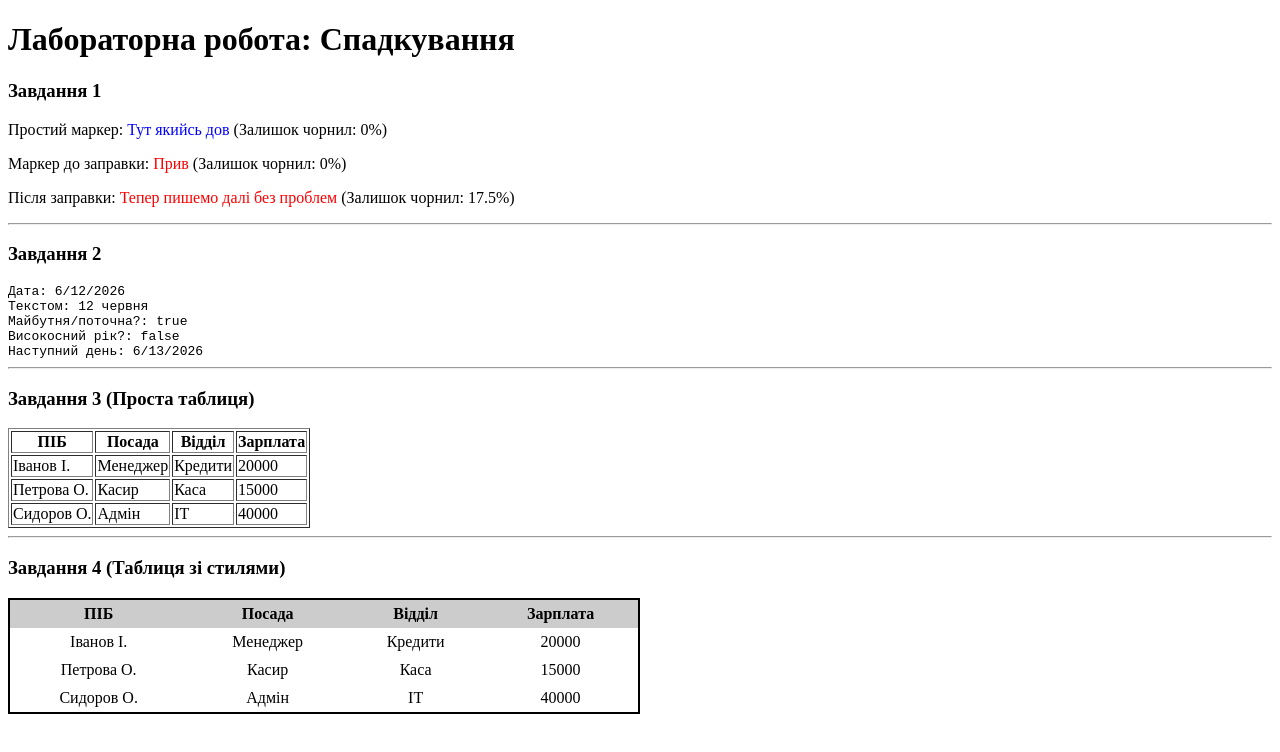
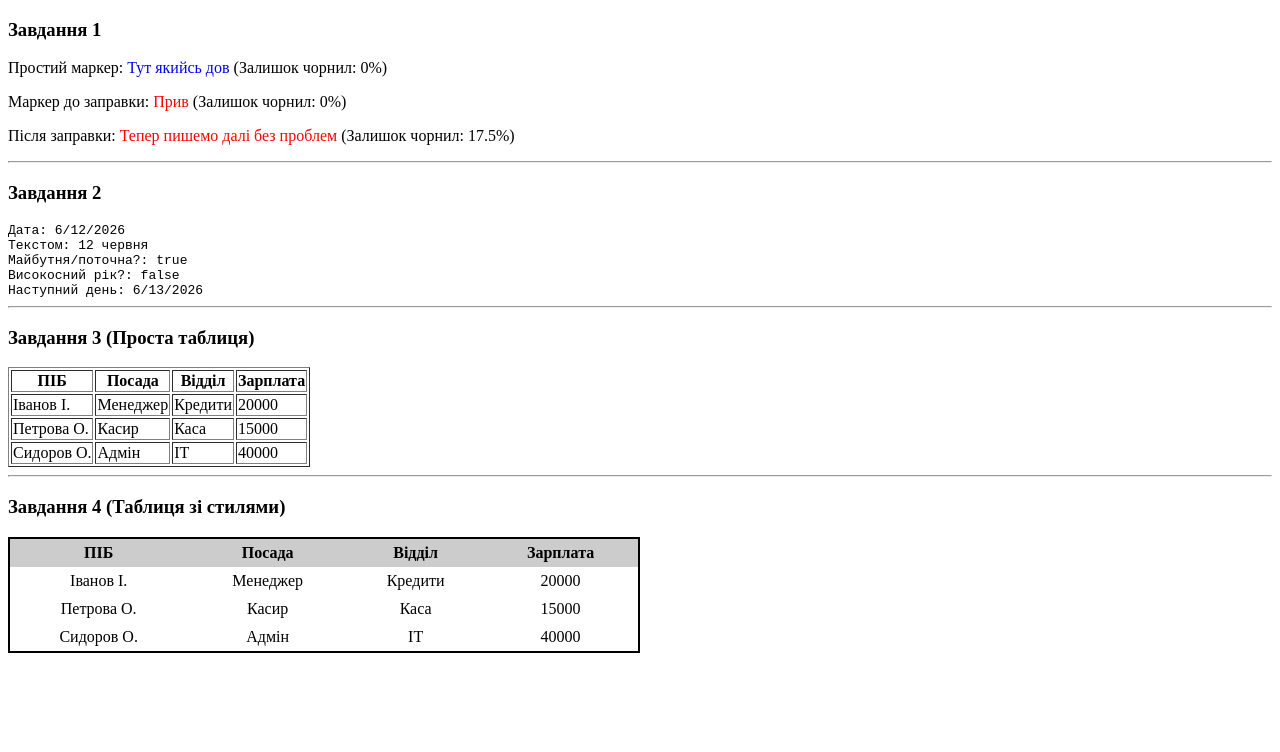
Before and after one commit to ver1tet/hw, a plain HTML site: page index.html in a window 1280 px wide. Drawn offline with Linux system fonts and the light colour scheme.

Commit message:
Update index.html

```diff
--- a/index.html
+++ b/index.html
@@ -2,11 +2,10 @@
 <html lang="uk">
 <head>
     <meta charset="UTF-8">
-    <title>Чернетка ДЗ</title>
+    <title></title>
 </head>
 <body>
 
-    <h1>Лабораторна робота: Спадкування</h1>
 
     <div>
         <h3>Завдання 1</h3>
```
